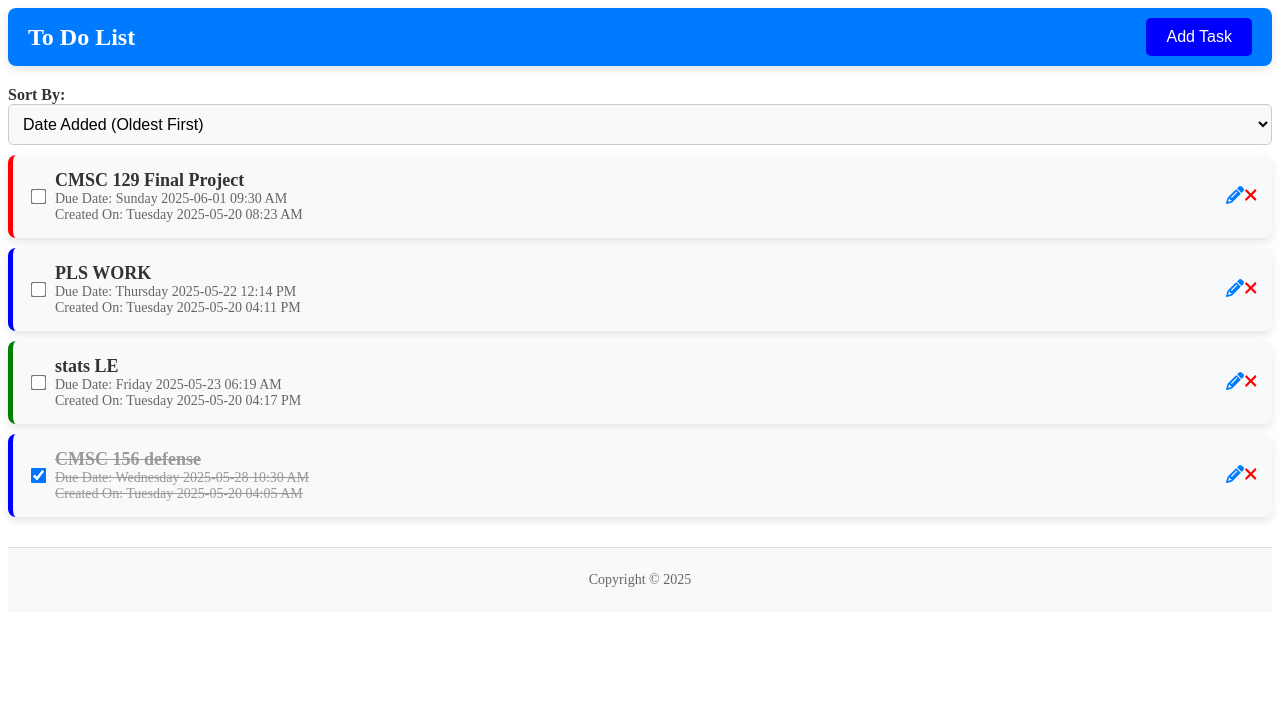
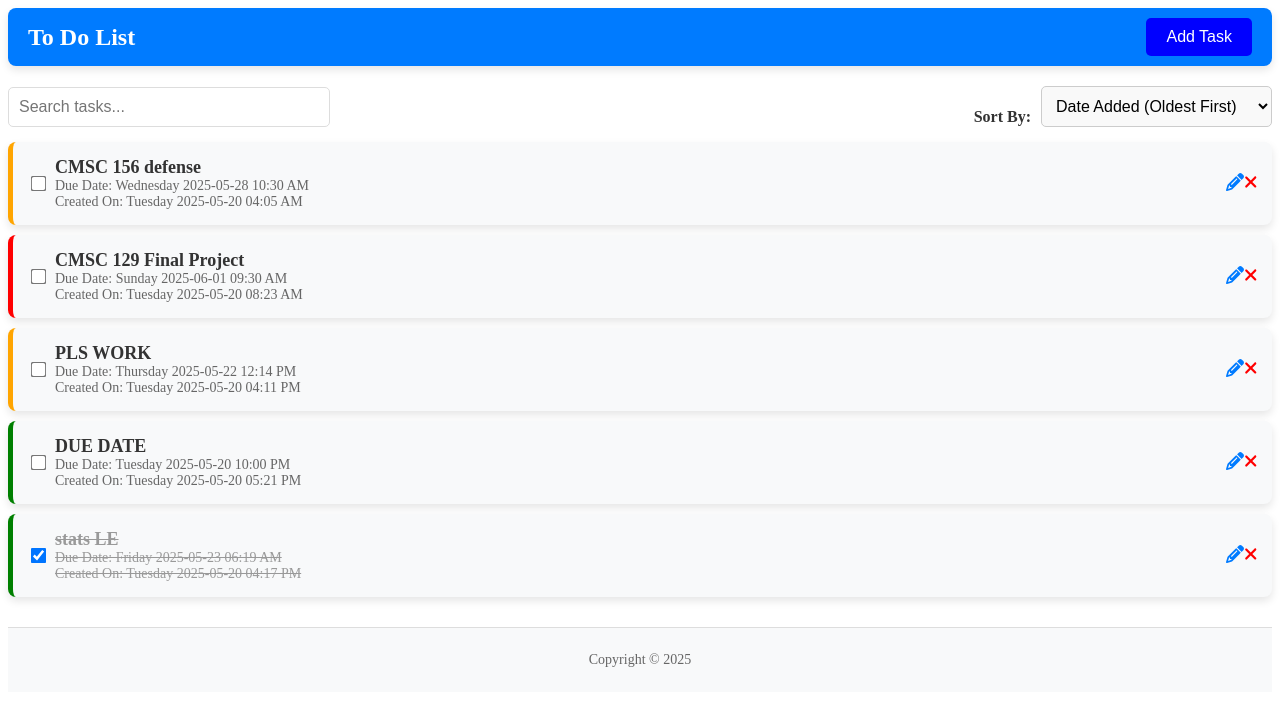
Before and after one commit to detrnobia/cmsc129-lab3-angular-todo, an Angular app: page / in a window 1280 px wide. Shown: the top 706 px of the page. Built offline with nearby package versions, Linux system fonts and the light colour scheme; data requests are answered from the project's data file.

Commit message:
added search bar, pill style overdue

```diff
--- a/db.json
+++ b/db.json
@@ -9,7 +9,7 @@
       "time": "10:30",
       "dateAdded": "2025-05-20T04:05:54.209Z",
       "reminder": false,
-      "done": true
+      "done": false
     },
     {
       "id": "ab85",
@@ -42,6 +42,17 @@
       "time": "06:19",
       "dateAdded": "2025-05-20T16:17:19.591Z",
       "reminder": false,
+      "done": true
+    },
+    {
+      "id": "a1a1",
+      "text": "DUE DATE",
+      "day": "2025-05-20 22:00",
+      "priority": "low",
+      "date": "2025-05-20",
+      "time": "22:00",
+      "dateAdded": "2025-05-20T17:21:30.118Z",
+      "reminder": false,
       "done": false
     }
   ]
--- a/src/app/component/task-item/task-item.component.css
+++ b/src/app/component/task-item/task-item.component.css
@@ -56,7 +56,7 @@
 }
 
 .mid {
-  border-left: 5px solid blue;
+  border-left: 5px solid orange;
 }
 
 .low {
@@ -67,3 +67,32 @@
   text-decoration: line-through;
   color: #999;
 }
+
+.badge {
+  display: inline-block;
+  padding: 2px 6px;
+  font-size: 12px;
+  font-weight: bold;
+  border-radius: 12px;
+  margin-left: 10px;
+  color: white;
+  white-space: nowrap;
+}
+
+
+.badge.high {
+  background-color: red;
+}
+
+.badge.mid {
+  background-color: orange;
+}
+
+.badge.low {
+  background-color: green;
+}
+
+.badge.overdue {
+  background-color: #dc3545; /* Bootstrap danger color */
+  width: fit-content;
+}
--- a/src/app/component/task-item/task-item.component.html
+++ b/src/app/component/task-item/task-item.component.html
@@ -2,6 +2,8 @@
   <input type="checkbox" [(ngModel)]="task.done" (change)="onToggleDone.emit(task)" />
   <div class="task-details">
     <h3>{{ task.text }}</h3>
+
+    <span *ngIf="isOverdue(task)" class="badge overdue">Overdue</span>
     <p>Due Date: {{ task.day | date:'EEEE yyyy-MM-dd hh:mm a' }}</p>
     <p>Created On: {{ task.dateAdded | date:'EEEE yyyy-MM-dd hh:mm a' }}</p>
 
--- a/src/app/component/task-item/task-item.component.ts
+++ b/src/app/component/task-item/task-item.component.ts
@@ -36,4 +36,10 @@ export class TasksItemComponent implements OnInit{
   editTask(task: Task) {
     this.onEditTask.emit(task);
   }
+
+  isOverdue(task: Task): boolean {
+    const now = new Date();
+    const dueDate = new Date(task.day || '');
+    return !task.done && dueDate < now;
+  }
 }
--- a/src/app/component/tasks/tasks.component.css
+++ b/src/app/component/tasks/tasks.component.css
@@ -75,3 +75,38 @@ label[for="sort"] {
   color: #ffcc00; /* Yellow color for Undo button */
   font-weight: bold;
 }
+
+/* Align search bar and sort dropdown on the same level */
+.search-sort-container {
+  display: flex;
+  justify-content: space-between;
+  align-items: center;
+  margin-bottom: 15px;
+}
+
+.search-bar input {
+  width: 300px;
+  padding: 10px;
+  border: 1px solid #ddd;
+  border-radius: 5px;
+  font-size: 16px;
+}
+
+.sort-dropdown {
+  display: flex;
+  align-items: center;
+  margin-left: 20px; /* Space between search bar and sort dropdown */
+}
+
+.sort-dropdown label {
+  margin-right: 10px;
+  font-weight: bold;
+  white-space: nowrap; /* Prevent label from wrapping */
+}
+
+.sort-dropdown select {
+  padding: 5px;
+  border: 1px solid #ddd;
+  border-radius: 5px;
+  font-size: 14px;
+}
--- a/src/app/component/tasks/tasks.component.html
+++ b/src/app/component/tasks/tasks.component.html
@@ -2,7 +2,16 @@
   <!-- Add Task -->
 <app-add-task *ngIf="showAddTask" (onAddTask)="addTask($event)"></app-add-task>
 
-<!-- Sort Dropdown -->
+<div class="search-sort-container">
+  <div class="search-bar">
+    <input
+      type="text"
+      placeholder="Search tasks..."
+      [(ngModel)]="searchText"
+      (input)="searchTasks()"
+    />
+  </div>
+  <div class="sort-dropdown">
     <label for="sort">Sort By:</label>
     <select id="sort" [(ngModel)]="sortBy" (change)="sortTasks()">
       <option value="dateAddedAsc">Date Added (Oldest First)</option>
@@ -12,15 +21,17 @@
       <option value="priorityAsc">Priority (Low to High)</option>
       <option value="priorityDesc">Priority (High to Low)</option>
     </select>
-
+  </div>
+</div>
 <!-- Tasks List -->
 <app-task-item
-  *ngFor="let task of tasks"
+  *ngFor="let task of filteredTasks"
   [task]="task"
   [priority]="task.priority"
   (onDeleteTask)="confirmDeleteTask(task)"
   (onToggleDone)="toggleDone(task)"
-  (onEditTask)="editTask(task)">
+  (onEditTask)="editTask(task)"
+  (onDeleteTask)="confirmDeleteTask(task)">
 </app-task-item>
 
 <!-- Edit Task Modal -->
--- a/src/app/component/tasks/tasks.component.ts
+++ b/src/app/component/tasks/tasks.component.ts
@@ -44,6 +44,7 @@ export class TasksComponent implements OnInit {
     this.taskService.getTasks().subscribe((tasks: Task[]) => {
       this.tasks = tasks;
       this.sortTasks();
+      this.applyFilters(); // Apply filters after fetching tasks
     });
   }
 
@@ -111,7 +112,7 @@ export class TasksComponent implements OnInit {
   }
 
   sortTasks(): void {
-    this.tasks.sort((a, b) => {
+    this.filteredTasks.sort((a, b) => {
       if (a.done !== b.done) {
         return a.done ? 1 : -1; // Completed tasks go to the bottom
       }
@@ -147,4 +148,27 @@ export class TasksComponent implements OnInit {
   priorityValue(priority: 'high' | 'mid' | 'low'): number {
     return priority === 'high' ? 3 : priority === 'mid' ? 2 : 1;
   }
+
+
+  searchText: string = ''; // Add this property to hold the search text
+  filteredTasks: Task[] = [];
+
+  searchTasks(): void {
+    this.applyFilters();
+  }
+
+  applyFilters(): void {
+    const lowerSearchText = this.searchText.toLowerCase();
+    this.filteredTasks = this.tasks.filter((task) =>
+      task.text.toLowerCase().includes(lowerSearchText)
+    );
+    this.sortTasks(); // Ensure sorting is applied after searching
+  }
+
+  isOverdue(task: Task): boolean {
+    if (!task.day) return false; // If no due date, it's not overdue
+    const dueDate = new Date(task.day);
+    const today = new Date();
+    return dueDate < today && !task.done; // Overdue if due date is in the past and task is not done
+  }
 }
```
Lines whose indentation alone changed are shown as unchanged.
